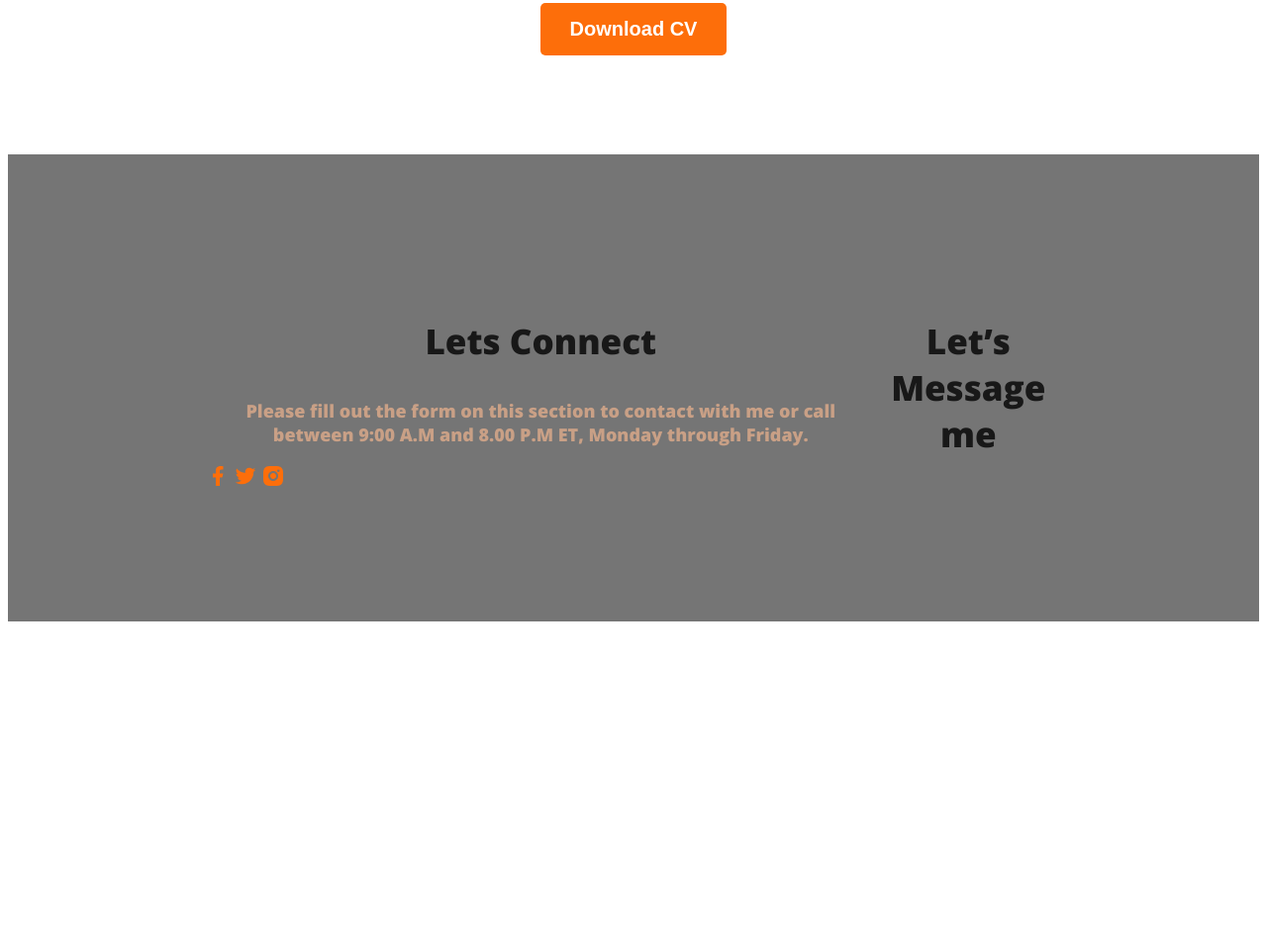
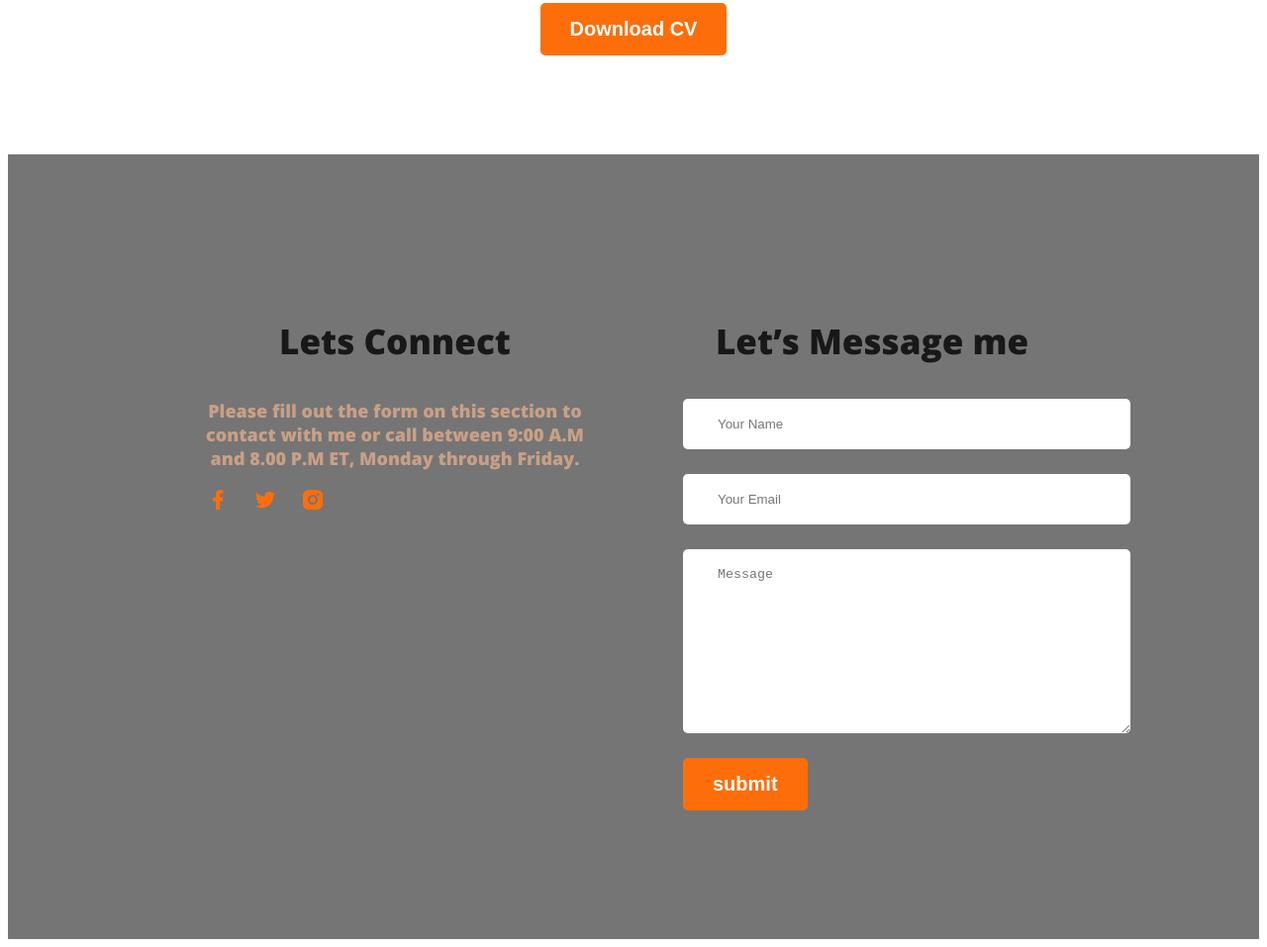
Before and after one commit to fahim3223/webdeveloper-portfolio, a plain HTML site: page index.html in a window 1280 px wide. Shown: the part 3173-4130 px from the top of the page at 99% size. Before the commit the page ends 3809 px from the top, so only its background shows below. Drawn offline with nearby package versions, Linux system fonts and the light colour scheme.

Commit message:
finished footer

```diff
--- a/index.html
+++ b/index.html
@@ -152,6 +152,12 @@
 </div>
 <div class="footer-column">
     <h3 class="section-title">Let’s Message me</h3>
+    <form class="contact" action="">
+        <input type="text" placeholder="Your Name">
+        <input type="text" name="" placeholder="Your Email">
+        <textarea name="" placeholder="Message" id="" cols="30" rows="10"></textarea>
+        <input class="btn-primary" type="submit" value="submit">
+    </form>
 </div>
     </footer>
 </body>
--- a/styles/portfolio.css
+++ b/styles/portfolio.css
@@ -147,7 +147,25 @@
 }
 footer{
     display: flex;
+    gap: 100px;
     background: #757575;
     margin-top: 100px;
     padding: 130px 200px;
 }
+.footer-column{
+    width: 50%;
+}
+.social-links a{
+margin-right: 20px;
+}
+.contact input[type="text"], .contact input[type="email"],
+ textarea{
+    display: block;
+    margin-bottom: 25px;
+    padding: 18px 35px;
+    color: #c50b0b;
+    border-radius: 5px;
+    background: #fff;
+    border: 0;
+    width: 100%;
+}
```
